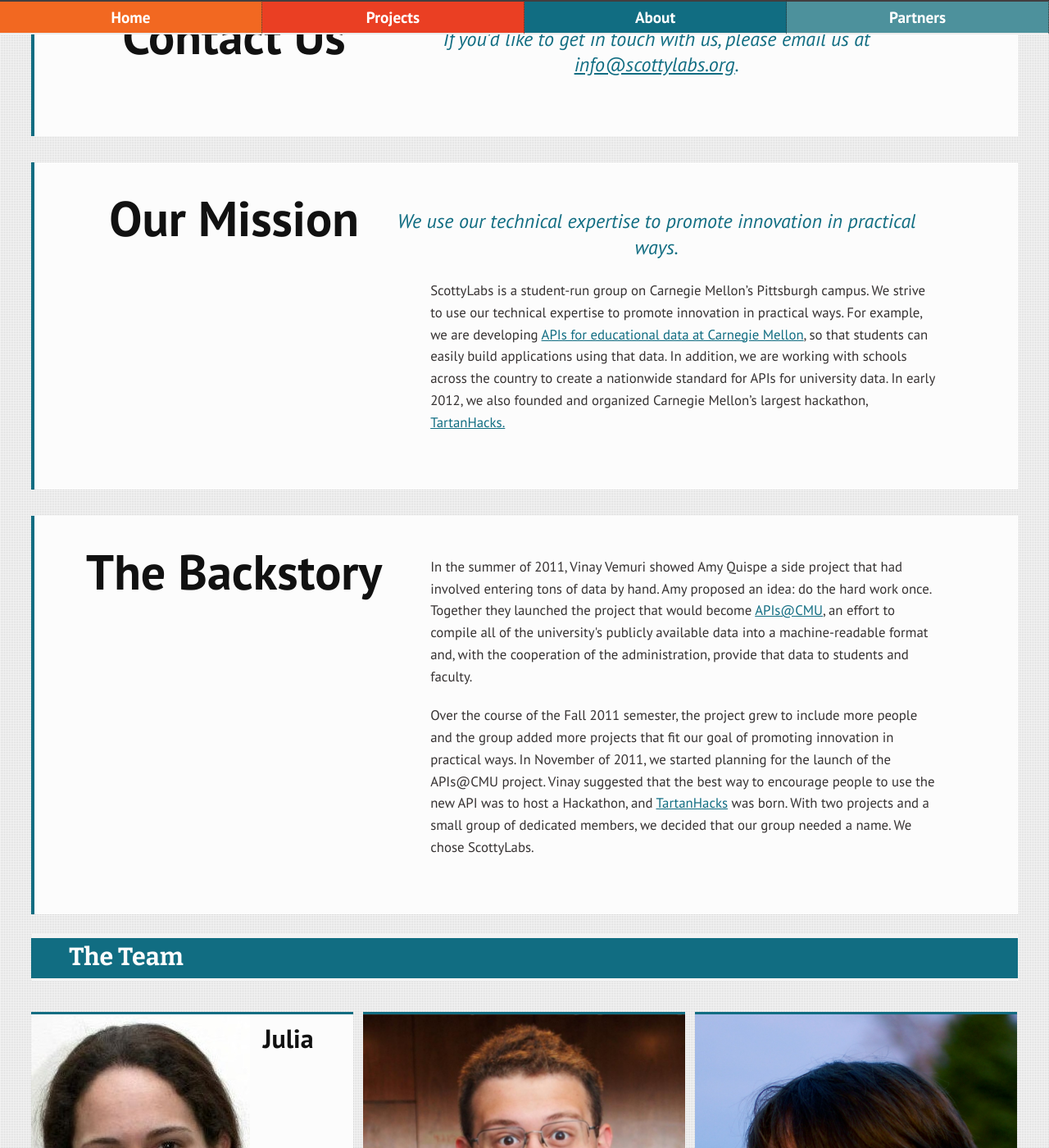
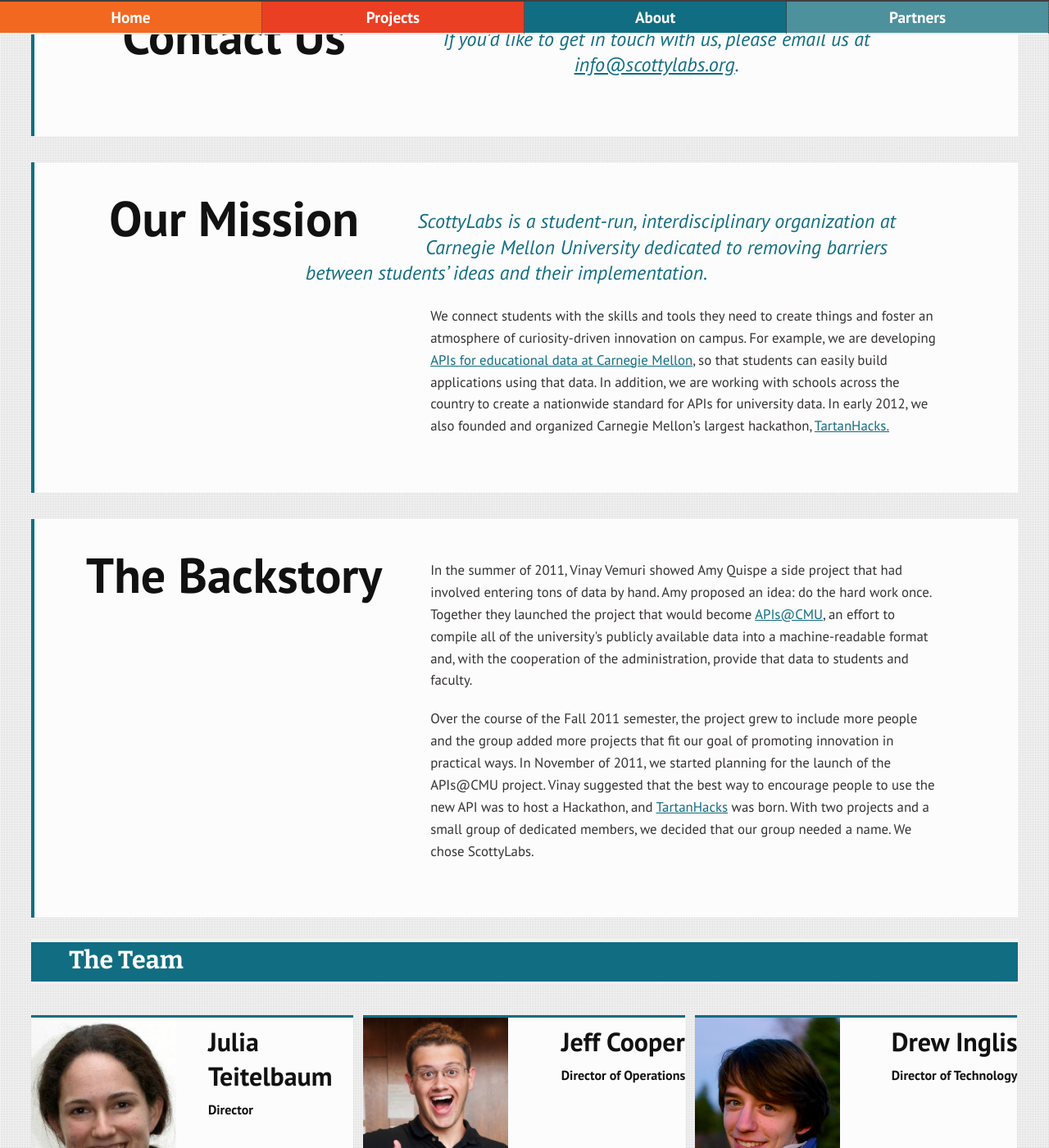
Before and after one commit to ScottyLabs/scottylabs.github.io, a Jekyll site: the page built from about.html, in a window 1280 px wide and 1400 px high, scrolled down 323 px. Shown: the whole window at 82% size. Built offline with Jekyll 4.4.1, drawn with Linux system fonts in a browser that asks for light colours.

```diff
--- a/about.html
+++ b/about.html
@@ -28,8 +28,22 @@ people:
       <hgroup>
         <h2>Our Mission</h2>
       </hgroup>
-      <h3><em>We use our technical expertise to promote innovation in practical ways.</em></h3>
-      <p>ScottyLabs is a student-run group on Carnegie Mellon’s Pittsburgh campus. We strive to use our technical expertise to promote innovation in practical ways. For example, we are developing <a href="http://apis.scottylabs.org">APIs for educational data at Carnegie Mellon</a>, so that students can easily build applications using that data. In addition, we are working with schools across the country to create a nationwide standard for APIs for university data. In early 2012, we also founded and organized Carnegie Mellon’s largest hackathon, <a href="http://www.tartanhacks.com/">TartanHacks.</a></p>
+      <h3>
+          <em>
+              ScottyLabs is a student-run, interdisciplinary organization at Carnegie Mellon
+              University dedicated to removing barriers between students’ ideas and their
+              implementation.
+          </em>
+      </h3>
+      <p>
+           We connect students with the skills and tools they need to create things and foster an
+           atmosphere of curiosity-driven innovation on campus. For example, we are developing
+          <a href="http://apis.scottylabs.org">APIs for educational data at Carnegie Mellon</a>, so
+          that students can easily build applications using that data. In addition, we are working
+          with schools across the country to create a nationwide standard for APIs for university
+          data. In early 2012, we also founded and organized Carnegie Mellon’s largest hackathon,
+          <a href="http://www.tartanhacks.com/">TartanHacks.</a>
+      </p>
     </div>
 
     <div class="section">
@@ -65,11 +79,13 @@ people:
 
     <div style="margin:0 3% 0 2%;">
       {% for person in page.people %}
-        <div class="person cf">
+      <div class="person cf">
           <img src="img/content/{{ person.photo_url }}" alt="{{ person.name }}"/>
-          <h3>{{ person.name }}</h3>
-          <h4>{{ person.title }}</h4>
-        </div>
+          <div class="dossier" >
+            <h3>{{ person.name }}</h3>
+            <h4>{{ person.title }}</h4>
+          </div>
+          </div>
       {% endfor %}
       <div style="clear:both;"></div>
     </div>
--- a/css/4.css
+++ b/css/4.css
@@ -263,7 +263,13 @@ p, h3, h4, h5, h6, li {
 
 .person img {
   height: 32%;
-  max-width:100%;
+  max-width:45%;
+}
+
+.person .dossier
+{
+    float: right;
+    max-width: 45%;
 }
 
 .person h3{
--- a/index.html
+++ b/index.html
@@ -1,14 +1,14 @@
 ---
 layout: default
 title: ScottyLabs
-description: ScottyLabs is a student organization at Carnegie Mellon University. We use our technical expertise to promote innovation in practical ways.
+description: ScottyLabs is a student-run, interdisciplinary organization at Carnegie Mellon University dedicated to removing barriers between students’ ideas and their implementation.
 ---
 
 <div id="container" class="cf">
   <div id="main">
     <div id="introduction">
       <h1>What is ScottyLabs?</h1>
-      <p><span id="phrase1">ScottyLabs is a student organization</span><span id="cmu"> at Carnegie Mellon University.</span> <span id="expertise">We use our technical expertise to promote innovation</span><span id="practical"> in practical ways.</span></p>
+      <p><span id="phrase1">ScottyLabs is a student-run, interdisciplinary organization</span> <span id="cmu">at Carnegie Mellon University</span> <span id="expertise">dedicated to removing barriers</span> <span id="practical">between students’ ideas and their implementation.</span></p>
     </div>
     <div id="upcoming-events">
       <h1>Upcoming Events</h1>
```
Also changed, not shown: partners.html (+11 -0 lines), img/content/womenatscs.png (added).
